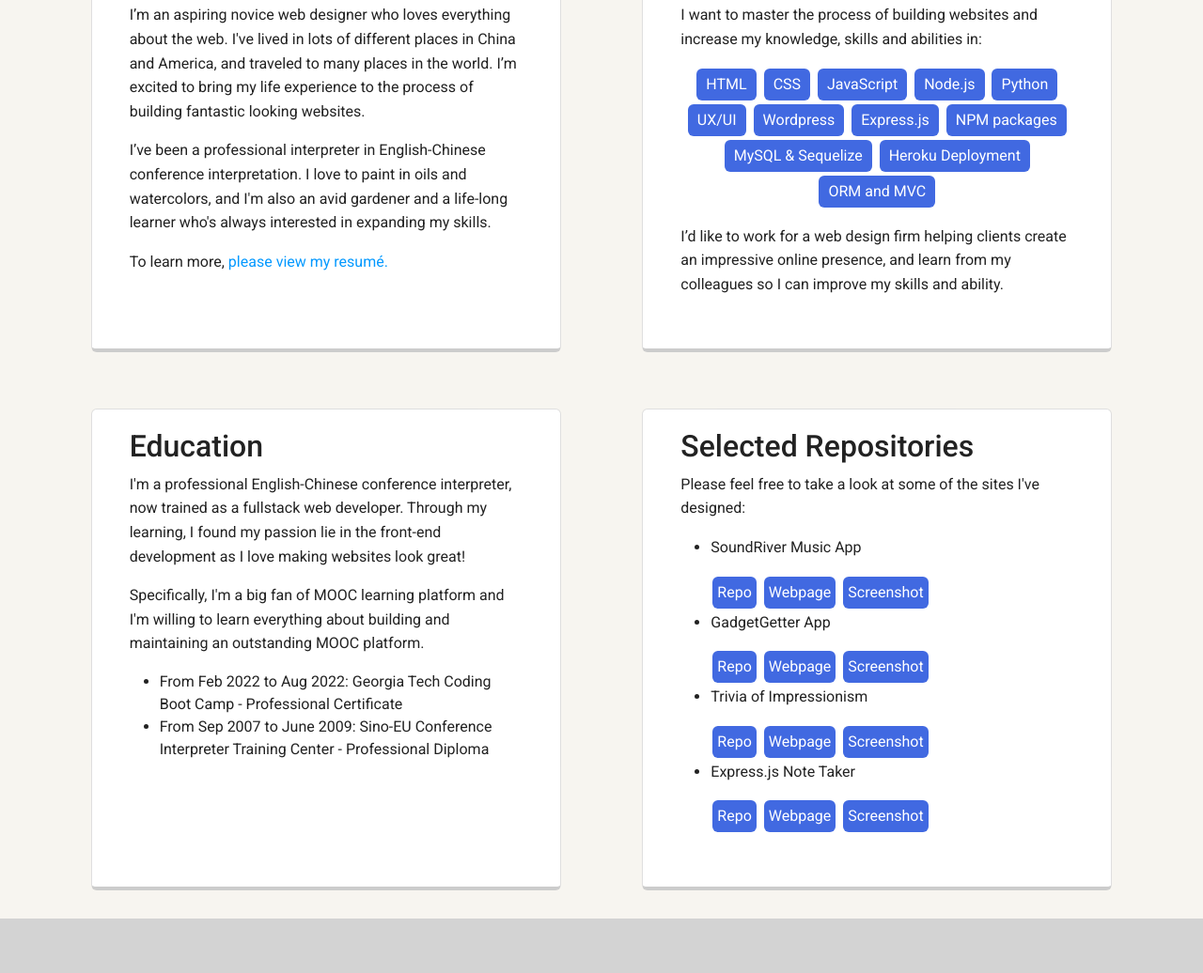
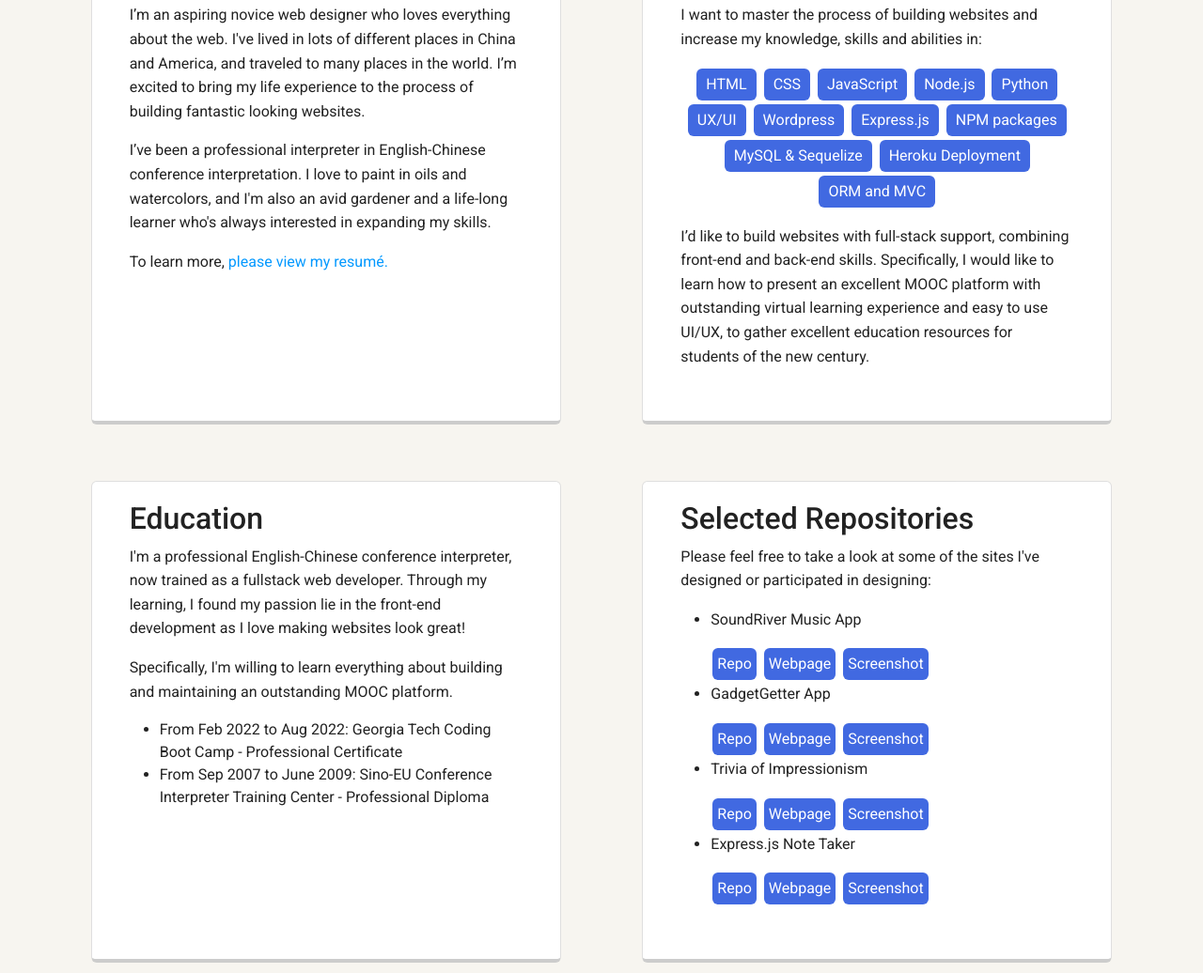
Before and after one commit to zhuzhu930/hw15-PortfolioUpdate, a plain HTML site: page index.html in a window 1280 px wide. Shown: the part 708-1744 px from the top of the page at 94% size. Drawn offline with nearby package versions, Linux system fonts and the light colour scheme; a web font is replaced by a local one.

Commit message:
updating index.html

```diff
--- a/index.html
+++ b/index.html
@@ -78,9 +78,11 @@
           <li>ORM and MVC</li>
         </ul>
         <p>
-          I’d like to work for a web design firm helping clients create an
-          impressive online presence, and learn from my colleagues so I can
-          improve my skills and ability.
+          I’d like to build websites with full-stack support, combining
+          front-end and back-end skills. Specifically, I would like to learn how
+          to present an excellent MOOC platform with outstanding virtual
+          learning experience and easy to use UI/UX, to gather excellent
+          education resources for students of the new century.
         </p>
       </div>
 
@@ -92,9 +94,8 @@
           lie in the front-end development as I love making websites look great!
         </p>
         <p>
-          Specifically, I'm a big fan of MOOC learning platform and I'm willing
-          to learn everything about building and maintaining an outstanding MOOC
-          platform.
+          Specifically, I'm willing to learn everything about building and
+          maintaining an outstanding MOOC platform.
         </p>
         <ul class="educationlist">
           <li>
@@ -111,7 +112,7 @@
       <div class="card">
         <h2>Selected Repositories</h2>
         <p>
-          Please feel free to take a look at some of the sites I've designed:
+          Please feel free to take a look at some of the sites I've designed or participated in designing:
         </p>
         <ul class="repolist">
           <li>
```
